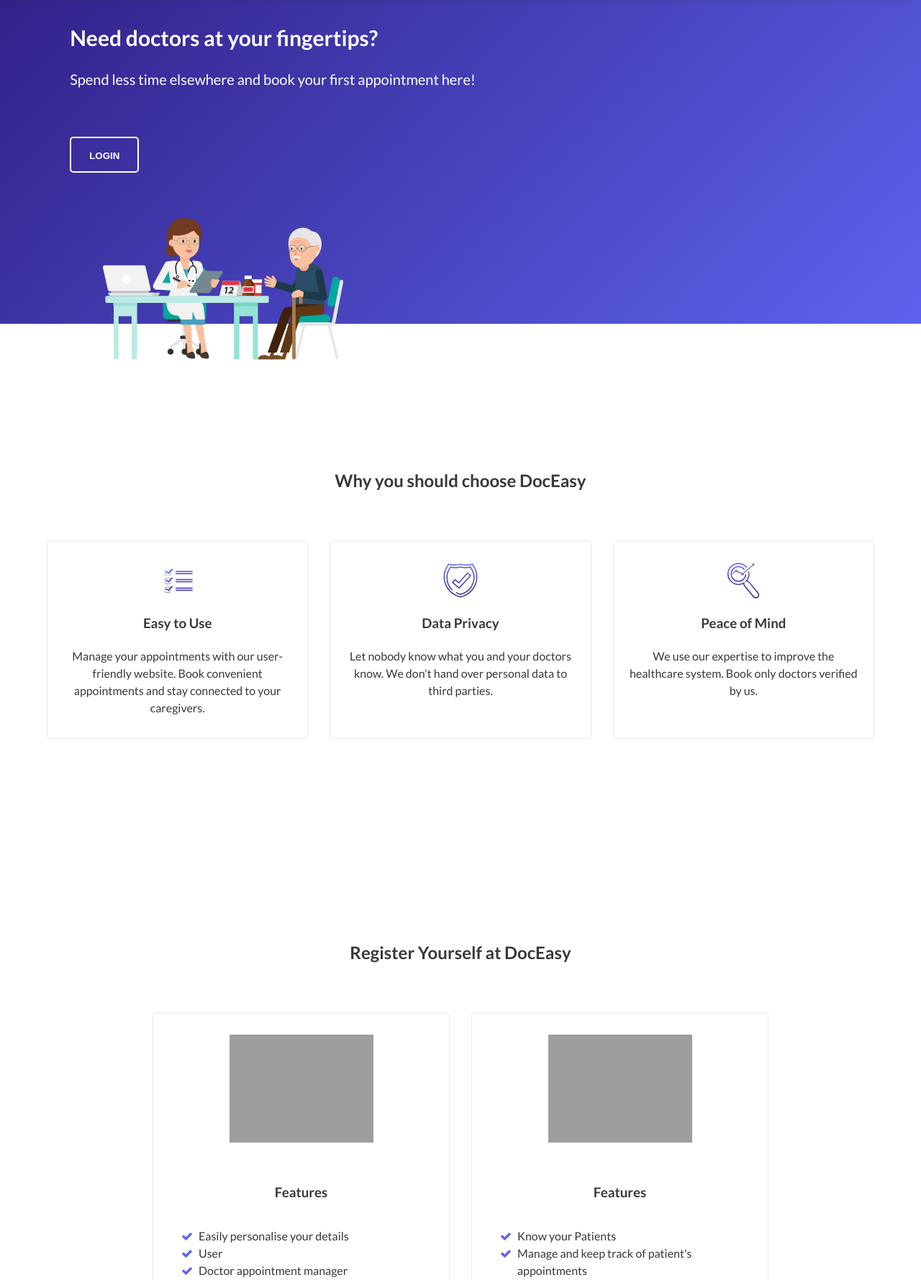
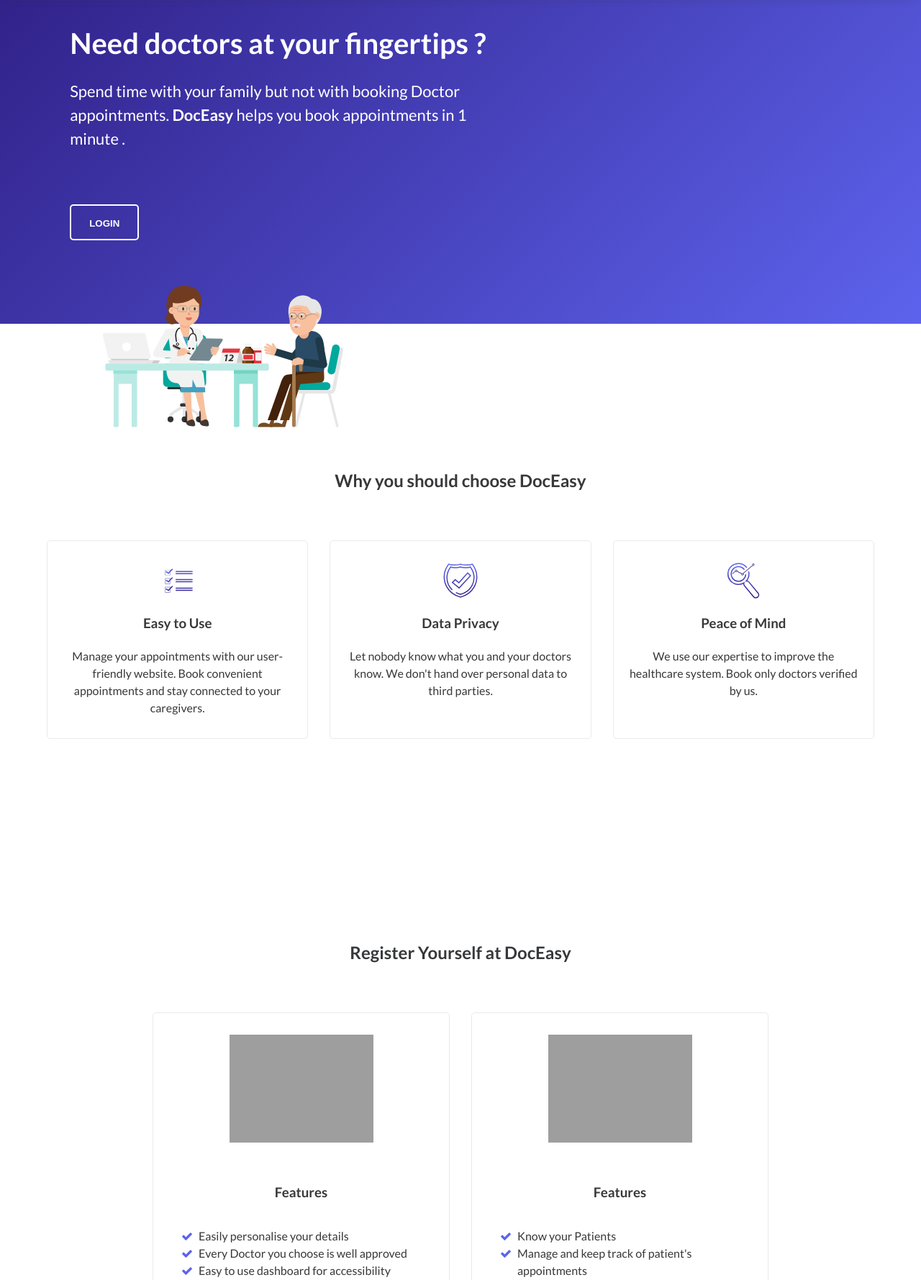
Before and after one commit to ayshik-halder/project-doc-patient-appointment, a PHP site: page / in a window 1280 px wide. Shown: the part 150-1929 px from the top of the page at 72% size. Run offline with PHP 8.4, Linux system fonts and the light colour scheme; some libraries are stand-ins or nearby versions; grey boxes are pictures that could not be loaded.

Commit message:
#4  4Mar22

```diff
--- a/assets/css/style.css
+++ b/assets/css/style.css
@@ -18,7 +18,7 @@
 }
 
 h1 {
-  font-size: 3rem;
+  font-size: 4rem;
   font-weight: 900;
   margin: 8rem 0 2rem 0;
 }
@@ -237,8 +237,8 @@
 }
 
 #description {
-  font-size: 2rem;
-  margin-bottom: 5rem;
+  font-size: 2.2rem;
+  margin-bottom: 6rem;
 }
 
 #hero .btn {
--- a/index.html
+++ b/index.html
@@ -2,6 +2,7 @@
 <html lang="en">
   <head>
     <link rel="stylesheet" type="text/css" href="/assets/css/style.css" />
+    <!-- Font Awsome  -->
     <link
       rel="stylesheet"
       href="https://maxcdn.bootstrapcdn.com/font-awesome/4.5.0/css/font-awesome.min.css"
@@ -18,7 +19,7 @@
           <img
             class="logo-img"
             id="header-img"
-            src="assets/images/doceasy-logo.svg"
+            src="assets/images/doceasy/doceasy-logo.svg"
             alt="DocEasy logo"
           />
         </a>
@@ -40,9 +41,10 @@
       <section id="hero">
         <div class="grid">
           <div class="column-60">
-            <h1>Need doctors at your fingertips?</h1>
+            <h1>Need doctors at your fingertips ?</h1>
             <p id="description">
-              Spend less time elsewhere and book your first appointment here!
+              Spend time with your family but not with booking Doctor appointments.
+              <b>DocEasy</b> helps you book appointments in 1 minute .
             </p>
             <button class="btn">Login</button>
           </div>
@@ -50,7 +52,7 @@
             <div class="image-div">
               <img
                 id="hero-img"
-                src="assets/images/doceasy-home-img.svg"
+                src="assets/images/doceasy/doceasy-home-img.svg"
                 alt="DocEasy mobile app"
                 width="520"
                 height="288"
@@ -115,7 +117,7 @@
             <div class="product-logo">
               <img
                 class="logo-img"
-                src="assets/images/doceasy-patient-logo.svg"
+                src="assets/images/doceasy/doceasy-patient-logo.svg"
                 alt="DocEasy logo"
               />
             </div>
@@ -123,12 +125,10 @@
               <h3>Features</h3>
               <ol>
                 <li>Easily personalise your details</li>
-                <li>User</li>
-                <li>Doctor appointment manager</li>
-                <li>
-                  Track health measurements for various medical conditions
-                </li>
-                <li>Weekly & monthly med reports to share with your doctor</li>
+                <li>Every Doctor you choose is well approved</li>
+                <li>Easy to use dashboard for accessibility</li>
+                <li>Track multiple appointments for various departments</li>
+                <li>Weekly & monthly reports to share with your doctor</li>
               </ol>
             </div>
             <button class="btn">Register</button>
@@ -138,7 +138,7 @@
             <div class="product-logo">
               <img
                 class="logo-img"
-                src="assets/images/doceasy-doctor-logo.svg"
+                src="assets/images/doceasy/doceasy-doctor-logo.svg"
                 alt="DocEasy for doctors logo"
               />
             </div>
@@ -161,27 +161,49 @@
         <div class="grid">
           <div class="column-40">
             <div class="image-div">
-              <img src="" alt="doceasy-ffeature" width="270" height="497" />
+              <img
+                src="/assets/images/doceasy/doceasy-feature.png"
+                alt="doceasy-ffeature"
+                width="330"
+                height="507"
+              />
             </div>
           </div>
 
           <div class="column-60">
             <ol>
               <li>
-                <h3 id="pills">Feature1</h3>
-                <p>xyz</p>
+                <h3 id="pills">Worried about missing appointments ?</h3>
+                <p>
+                  Never miss your appointments.Get SMS & email notification
+                  prior to your scheduled appointments booked using DocEasy.
+                </p>
               </li>
               <li>
-                <h3 id="med-report">Feature1</h3>
-                <p>xyz</p>
+                <h3 id="med-report">Need user-friendly experience ?</h3>
+                <p>
+                  DocEasy provides users with easy to view and accessible
+                  dashboard for hassleless "One Click" appointment booking. Post
+                  appointment reports are auto generated for a seamless
+                  experience.
+                </p>
               </li>
               <li>
-                <h3 id="family">Feature1</h3>
-                <p>xyz</p>
+                <h3 id="family">Confused about whom to trust ?</h3>
+                <p>
+                  Our doctors are well verified and experienced to treat you for
+                  all your needs. Our clinic's are also well filled with well
+                  versed doctors from multiple departments.
+                </p>
               </li>
               <li>
-                <h3 id="doctor-icon">Feature1</h3>
-                <p>xyz</p>
+                <h3 id="doctor-icon">Know your Doctor ?</h3>
+                <p>
+                  Get to know your doctor from your Dashboard before you book
+                  your appointment. View doctor's education and work background.
+                  All our doctor's have excellent medical background and
+                  sufficient experience in their respective fields.
+                </p>
               </li>
             </ol>
           </div>
@@ -224,8 +246,8 @@
             <div class="desc">
               <h3>Ayshik Halder</h3>
               <p>
-                <b>Project Lead</b>
-                Full Stack
+                <b>Full Stack</b>
+                <br />
               </p>
             </div>
           </div>
@@ -236,7 +258,9 @@
             </div>
             <div class="desc">
               <h3>Dolon Roy</h3>
-              <p>Database Administrator</p>
+              <p>
+                <b>Database Management</b>
+              </p>
             </div>
           </div>
 
@@ -246,7 +270,9 @@
             </div>
             <div class="desc">
               <h3>Sk. Arif</h3>
-              <p>Support Frontend Dev</p>
+              <p>
+                <b>Support Frontend</b>
+              </p>
             </div>
           </div>
 
@@ -256,7 +282,9 @@
             </div>
             <div class="desc">
               <h3>Sutista Guin</h3>
-              <p>Support Frontend Dev</p>
+              <p>
+                <b>Support Frontend</b>
+              </p>
             </div>
           </div>
         </div>
@@ -323,7 +351,7 @@
         <div id="footer-logo">
           <img
             class="logo-img"
-            src="assets/images/doceasy-logo-white.svg"
+            src="assets/images/doceasy/doceasy-logo-white.svg"
             alt="Doceasy logo"
           />
         </div>
```
Also changed, not shown: assets/css/login.css (deleted, +0 -137 lines), login.html (deleted, +0 -34 lines), assets/images/doceasy/doceasy-doctor-logo.svg (renamed from assets/images/doceasy-doctor-logo.svg), assets/images/doceasy/doceasy-feature.png (added), assets/images/doceasy/doceasy-home-img.svg (renamed from assets/images/doceasy-home-img.svg), assets/images/doceasy/doceasy-logo-white.svg (renamed from assets/images/doceasy-logo-white.svg), assets/images/doceasy/doceasy-logo.svg (renamed from assets/images/doceasy-logo.svg), assets/images/doceasy/doceasy-patient-logo.svg (renamed from assets/images/doceasy-patient-logo.svg), background.jpg (deleted).
